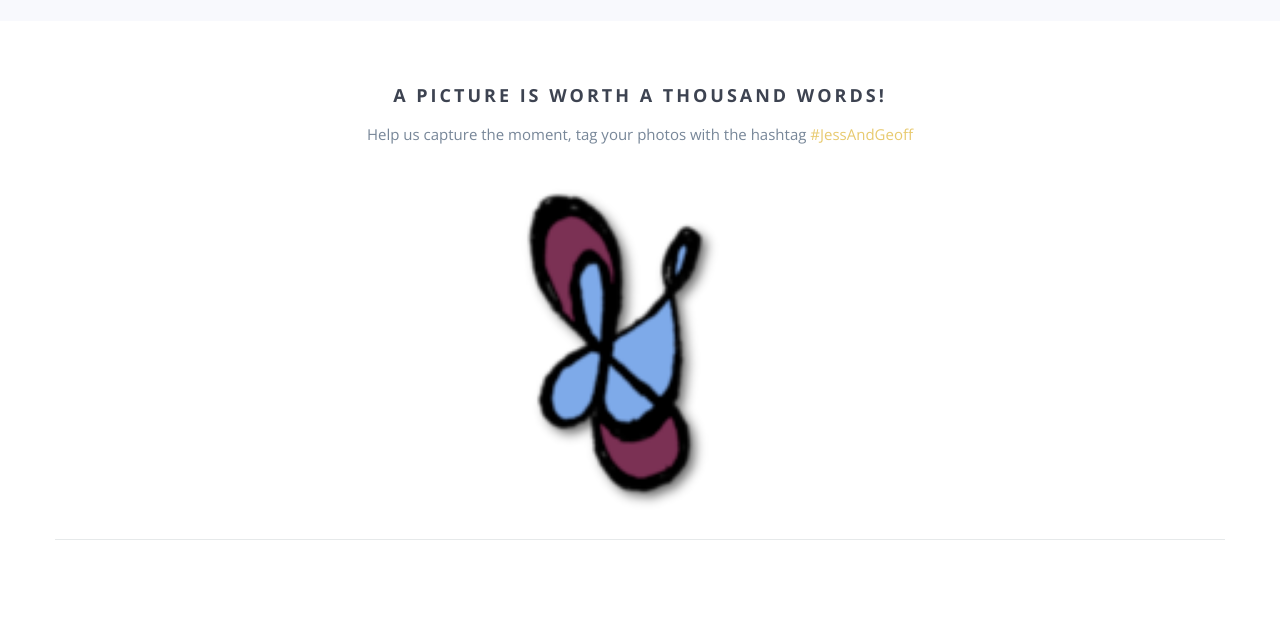
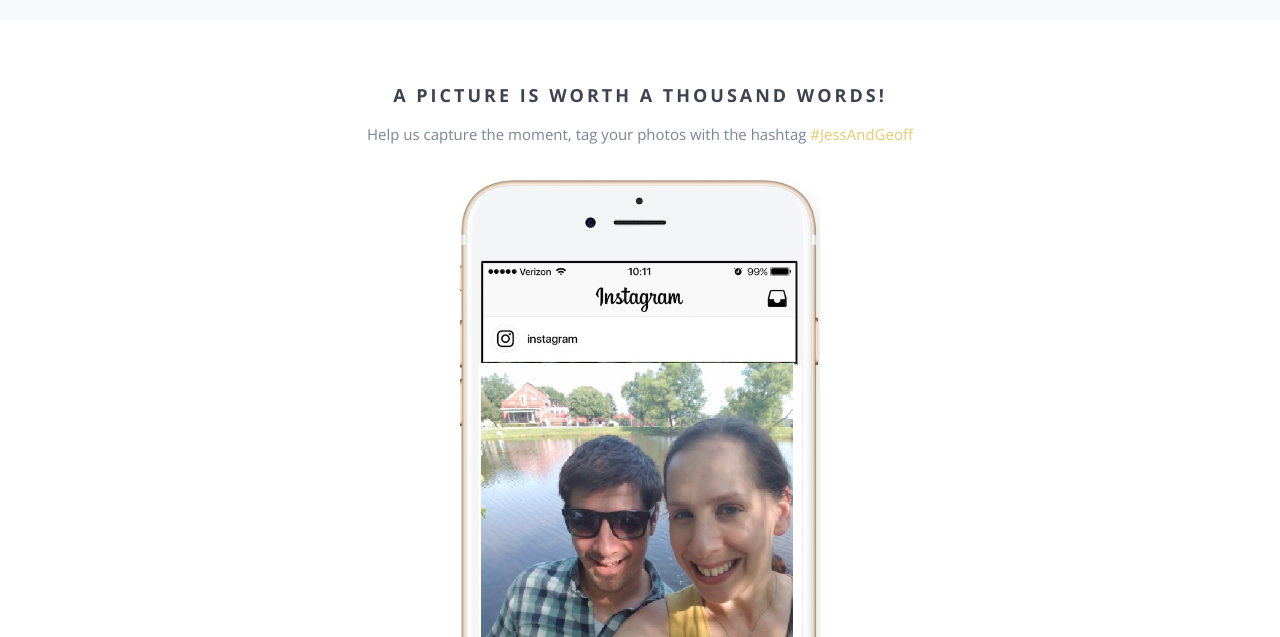
Before and after one commit to Geof-Hoffman/wedding-Website, a website: page index.html in a window 1280 px wide. Shown: the part 2000-2637 px from the top of the page. Drawn offline with nearby package versions, Linux system fonts and the light colour scheme; some packages are replaced by stand-ins of ours; files whose address does not match are found by name.

Commit message:
a message

```diff
--- a/index.html
+++ b/index.html
@@ -221,7 +221,7 @@
         </div>
         <div class="row section-border wp7">
             <div class="col-md-4 col-md-offset-4">
-                <img src="img/android-icon-144x144.png">
+                <img src="img/iphone_instagram.jpg">
             </div>
         </div>
     </div>
```
